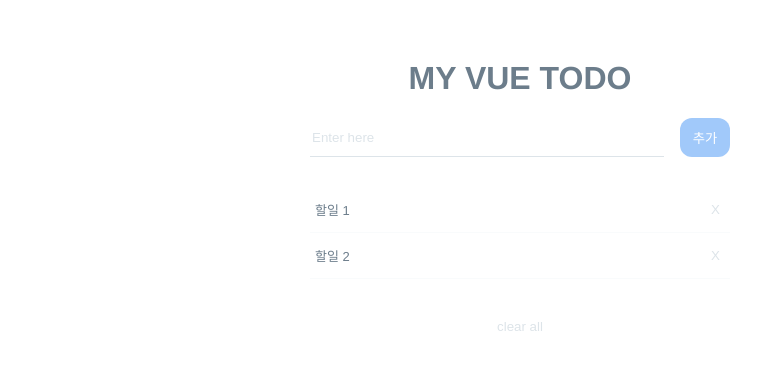
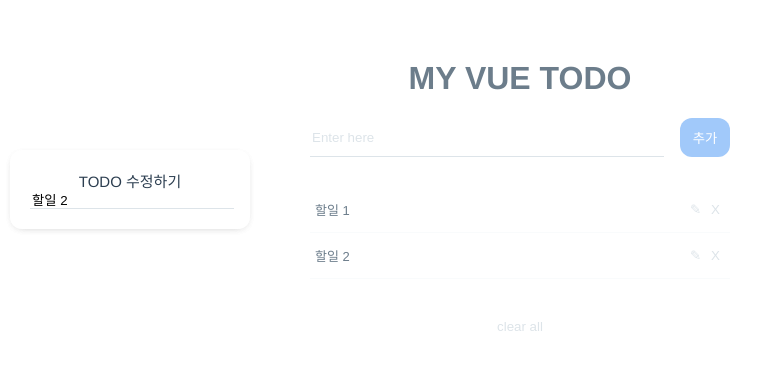
Before and after one commit to choi-hye-rin/vue-todolist, a Vue app: page / in a window 1280 px wide. Shown: the top 370 px of the page, without its empty margins (120-881 px from the left). Built offline with nearby package versions, Linux system fonts and the light colour scheme; data requests are answered from the project's data file.

Commit message:
add: 투두 아이템 수정하는 모달 추가

```diff
--- a/src/api/todos.js
+++ b/src/api/todos.js
@@ -15,4 +15,12 @@ export default {
     const res = axios.delete(`${process.env.VUE_APP_API_BASE_URL}/todos/${id}`);
     return res;
   },
+
+  updateTodoItem(id, data) {
+    const res = axios.patch(
+      `${process.env.VUE_APP_API_BASE_URL}/todos/${id}`,
+      data
+    );
+    return res;
+  },
 };
--- a/src/components/Input.vue
+++ b/src/components/Input.vue
@@ -1,4 +1,8 @@
 <template>
+  <!--
+    v-bind:value
+    v-on:input
+  -->
   <input
     type="text"
     :placeholder="placeholder"
--- /dev/null
+++ b/src/components/ModalCommon.vue
@@ -0,0 +1,49 @@
+<template>
+  <div class="modal-wrapper" v-if="isShow">
+    <div class="modal-title">{{ title }}</div>
+    <div>
+      <slot></slot>
+    </div>
+  </div>
+</template>
+
+<script>
+export default {
+  props: {
+    title: {
+      type: String,
+      default: "",
+    },
+  },
+  data() {
+    return {
+      isShow: true,
+    };
+  },
+  methods: {
+    show() {
+      this.isShow = true;
+    },
+  },
+};
+</script>
+
+<style>
+.modal-wrapper {
+  min-width: 200px;
+  position: fixed;
+  top: 150px;
+  left: 130px;
+
+  background-color: white;
+  border-radius: 12px;
+  font-size: 12px;
+
+  padding: 20px;
+  box-shadow: 0 2px 10px -5px #cdcdcd;
+}
+
+.modal-title {
+  font-size: 15px;
+}
+</style>
--- /dev/null
+++ b/src/components/TodoEditModal.vue
@@ -0,0 +1,40 @@
+<template>
+  <ModalCommon title="TODO 수정하기" ref="modal">
+    <Input
+      placeholder="수정할 값을 입력해주세요."
+      v-model="todoInputEdit"
+      :handle-submit="editTodo"
+    />
+  </ModalCommon>
+</template>
+
+<script>
+import ModalCommon from "./ModalCommon.vue";
+import Input from "./Input.vue";
+
+export default {
+  props: {
+    todoItem: {
+      type: Object,
+    },
+  },
+  components: {
+    ModalCommon,
+    Input,
+  },
+  methods: {
+    editTodo: function () {
+      const item = {
+        id: this.todoItem.id,
+        content: this.todoInputEdit,
+      };
+      this.$store.dispatch("updateTodoItem", item);
+    },
+  },
+  created() {
+    this.todoInputEdit = this.todoItem.content;
+  },
+};
+</script>
+
+<style></style>
--- a/src/components/TodoItem.vue
+++ b/src/components/TodoItem.vue
@@ -1,17 +1,29 @@
 <template>
-  <div class="item">
-    <div class="content">{{ item.content }}</div>
-    <Button button-type="button-remove" :button-click="click">X</Button>
+  <div>
+    <div class="item">
+      <div class="content">{{ item.content }}</div>
+      <div>
+        <Button button-type="button-edit" :button-click="showEditModal"
+          >✎</Button
+        >
+        <Button button-type="button-remove" :button-click="deleteTodoItem"
+          >X</Button
+        >
+      </div>
+    </div>
+    <TodoEditModal ref="editModal" :todoItem="item" />
   </div>
 </template>
 
 <script>
 import Button from "./Button.vue";
+import TodoEditModal from "./TodoEditModal.vue";
 
 export default {
   name: "TodoItem",
   components: {
     Button,
+    TodoEditModal,
   },
   props: {
     item: {
@@ -19,8 +31,11 @@ export default {
     },
   },
   methods: {
-    click: function () {
+    deleteTodoItem: function () {
       this.$store.dispatch("deleteTodoItem", this.item.id);
+    },
+    showEditModal: function () {
+      this.$refs.editModal.$refs.modal.show();
     },
   },
 };
--- a/src/store.js
+++ b/src/store.js
@@ -35,6 +35,10 @@ const store = new Vuex.Store({
       });
       this.dispatch("getTodoList");
     },
+    async updateTodoItem(store, item) {
+      await useTodos.updateTodoItem(item.id, item);
+      this.dispatch("getTodoList");
+    },
   },
   modules: {},
 });
```
